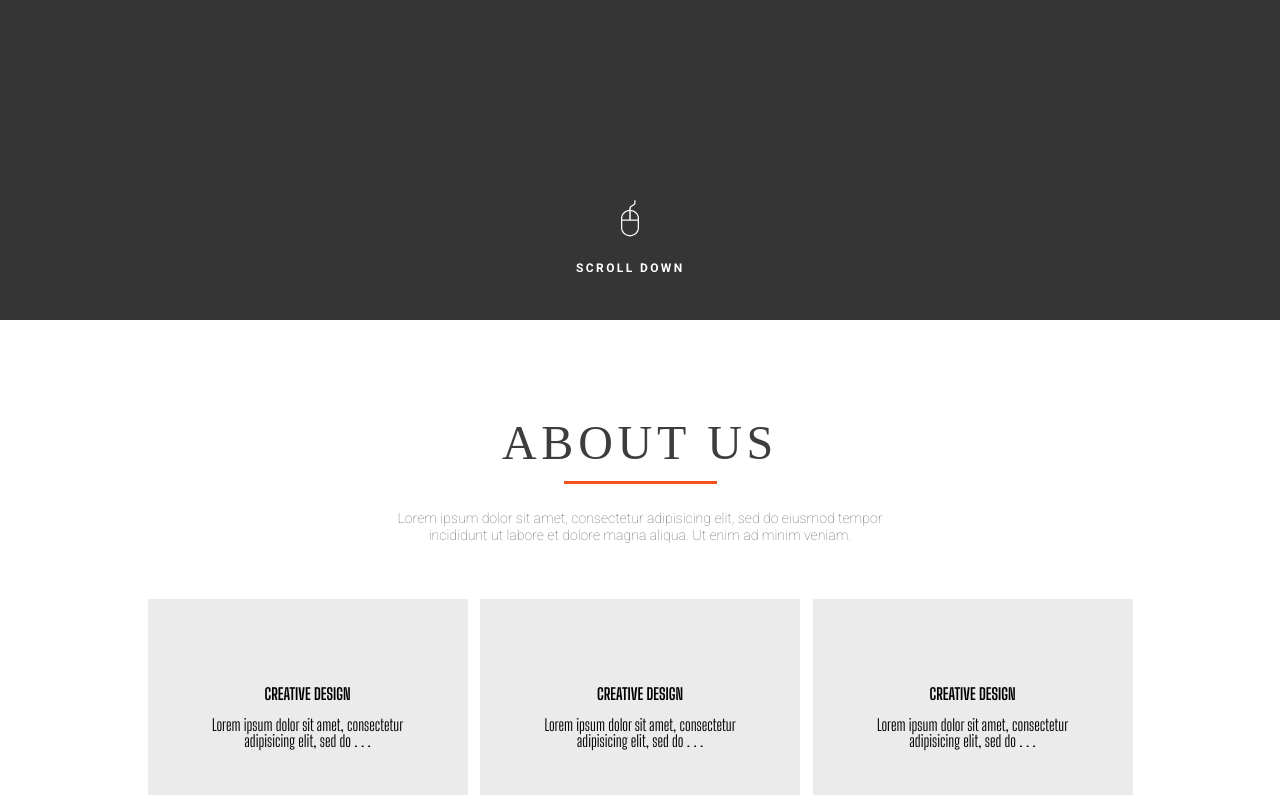
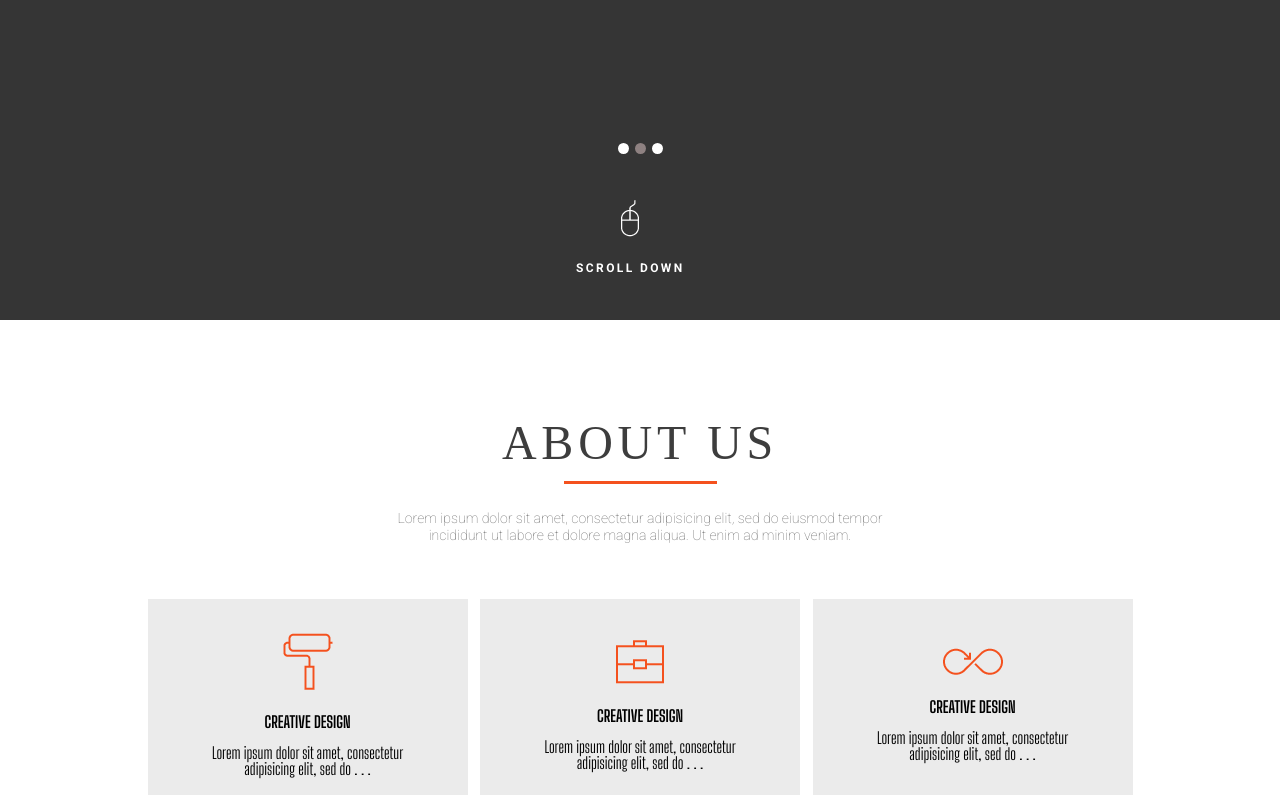
Before and after one commit to IG-ITLayout/Boostfolia, a plain HTML site: page index.html in a window 1280 px wide. Shown: the part 480-1280 px from the top of the page. Drawn offline with Linux system fonts and the light colour scheme; the site is published under a folder, as on GitHub Pages, so addresses that start at the root find nothing.

Commit message:
path editing

```diff
--- a/index.html
+++ b/index.html
@@ -41,7 +41,7 @@
       </div>
       <div class="about__content">
         <div class="about__content__item">
-          <img src="/img/valik.png" alt="" class="about__content__img" />
+          <img src="img/valik.png" alt="" class="about__content__img" />
           <h4 class="about__content__title">CREATIVE DESIGN</h4>
           <p class="about__content__text">
             Lorem ipsum dolor sit amet, consectetur adipisicing elit, sed do . .
@@ -49,7 +49,7 @@
           </p>
         </div>
         <div class="about__content__item">
-          <img src="/img/portfel.png" alt="" class="about__content__img" />
+          <img src="img/portfel.png" alt="" class="about__content__img" />
           <h4 class="about__content__title">CREATIVE DESIGN</h4>
           <p class="about__content__text">
             Lorem ipsum dolor sit amet, consectetur adipisicing elit, sed do . .
@@ -57,7 +57,7 @@
           </p>
         </div>
         <div class="about__content__item">
-          <img src="/img/vosem.png" alt="" class="about__content__img" />
+          <img src="img/vosem.png" alt="" class="about__content__img" />
           <h4 class="about__content__title">CREATIVE DESIGN</h4>
           <p class="about__content__text">
             Lorem ipsum dolor sit amet, consectetur adipisicing elit, sed do . .
@@ -485,7 +485,7 @@
         </div>
       </div>
     </div>
-    <script src="/js/cheif-slider.min.js"></script>
-    <script src="/js/main.js"></script>
+    <script src="js/cheif-slider.min.js"></script>
+    <script src="js/main.js"></script>
   </body>
 </html>
```
